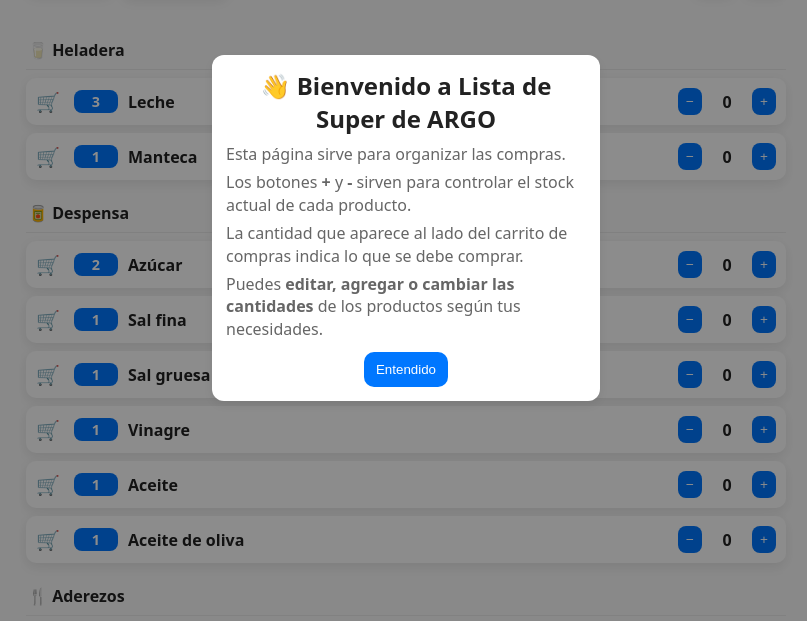
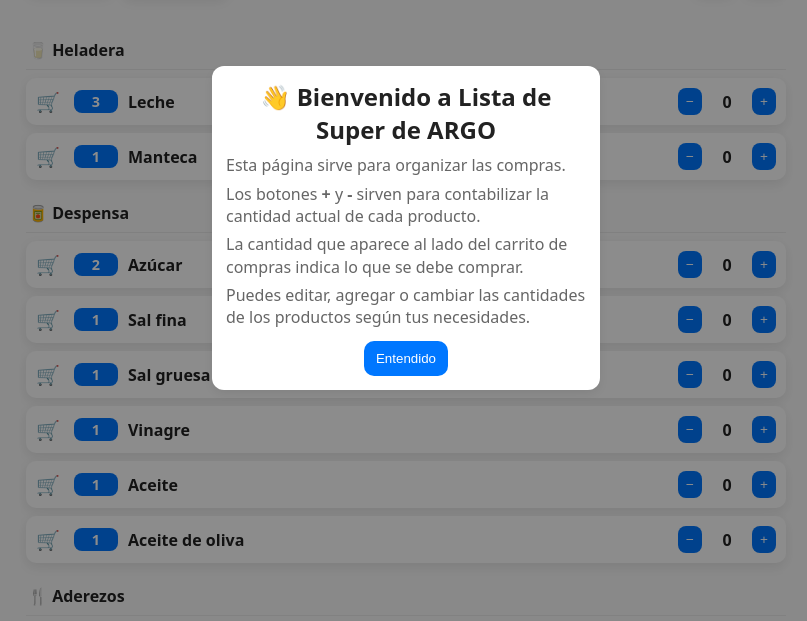
Before and after one commit to mpargo360/ListaSuperArgo, a plain HTML site: page index.html in a window 1280 px wide. Shown: the part 172-793 px from the top of the page, without its empty margins (234-1041 px from the left). Drawn offline with Linux system fonts and the light colour scheme.

Commit message:
index.html
v16

```diff
--- a/index.html
+++ b/index.html
@@ -95,9 +95,9 @@
   <div class="box" role="dialog" aria-modal="true">
     <h2>👋 Bienvenido a Lista de Super de ARGO</h2>
     <p>Esta página sirve para organizar las compras.</p>
-    <p>Los botones <strong>+</strong> y <strong>-</strong> sirven para controlar el stock actual de cada producto.</p>
+    <p>Los botones <strong>+</strong> y <strong>-</strong> sirven para contabilizar la cantidad actual de cada producto.</p>
     <p>La cantidad que aparece al lado del carrito de compras indica lo que se debe comprar.</p>
-    <p>Puedes <strong>editar, agregar o cambiar las cantidades</strong> de los productos según tus necesidades.</p>
+    <p>Puedes editar, agregar o cambiar las cantidades de los productos según tus necesidades.</p>
     <div class="actions">
       <button class="btn-primary" id="gotIt">Entendido</button>
     </div>
```
